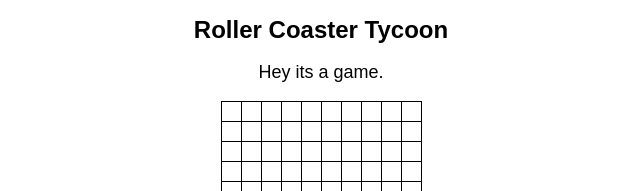
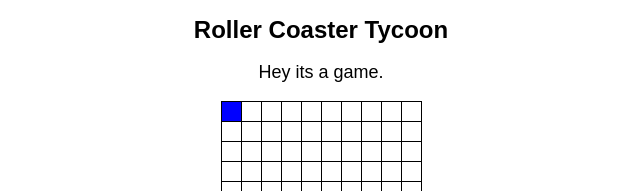
Before and after one commit to RasPat1/multiplayer-roller-coaster-tycoon, a React (Create React App) app in the folder client/: page / in a window 1280 px wide. In both pictures the pointer is over the element 550 px from the left and 111 px from the top of the page. Shown: the top 191 px of the page, without its empty margins (319-959 px from the left). Built offline with nearby package versions, Linux system fonts and the light colour scheme.

Commit message:
adds highlighting to grid cells on map

```diff
--- a/client/src/components/Board/Board.css
+++ b/client/src/components/Board/Board.css
@@ -15,3 +15,7 @@
   align-items: center;
   justify-content: center;
 }
+
+.grid-cell:hover {
+  background-color: blue;
+}
```
